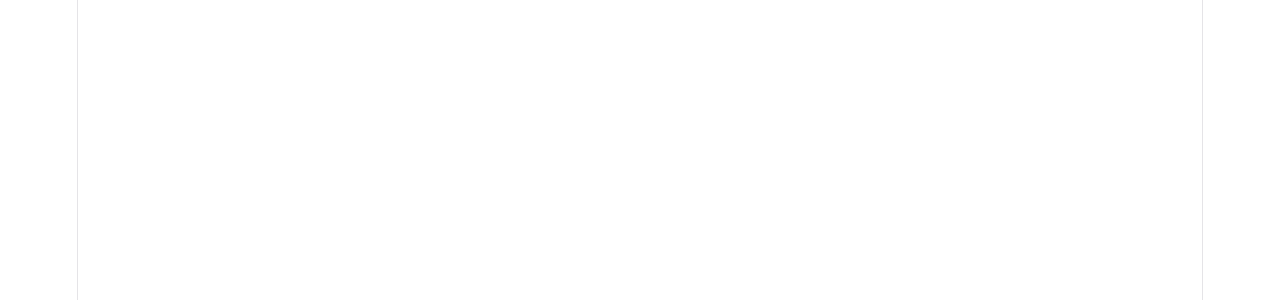
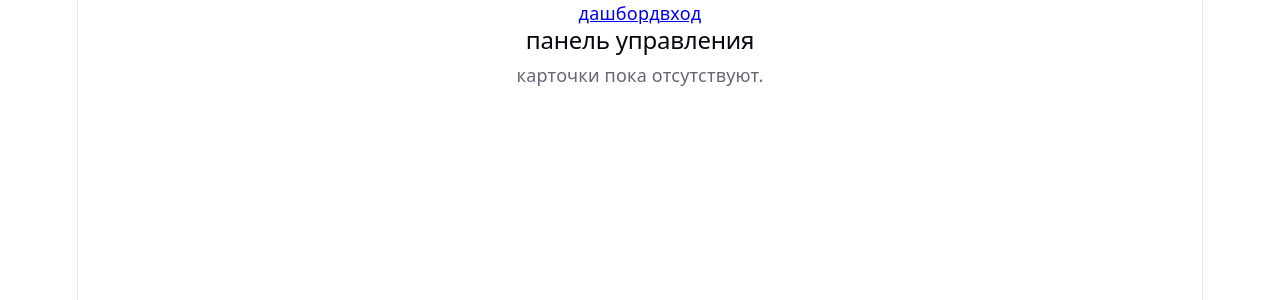
Before and after one commit to pifor228/CommitDzForMaga, a React (Vite) app in the folder react/: page / in a window 1280 px wide. Shown: the top 300 px of the page. Built offline with nearby package versions, Linux system fonts and the light colour scheme.

Commit message:
frontend: integrate Navbar into App routing layout

```diff
--- a/react/src/App.tsx
+++ b/react/src/App.tsx
@@ -1,14 +1,20 @@
-import { useState } from 'react'
 import './App.css'
 import styles from './App.module.css'
-
+import React from 'react'
+import { BrowserRouter as Router, Routes, Route } from 'react-router-dom';
+import Login from './Components/Login';
+import Dashboard from './Components/Dashboard';
+import Navbar from './Components/Navbar';
 function App() {
-  const [count, setCount] = useState(0)
 
   return (
-    <>
-
-    </>
+    <Router>
+      <Navbar />
+      <Routes>
+        <Route path="/" element={<Dashboard/>} />
+        <Route path="/Login" element={<Login/>} />
+      </Routes>
+    </Router>
   )
 }
 
```
